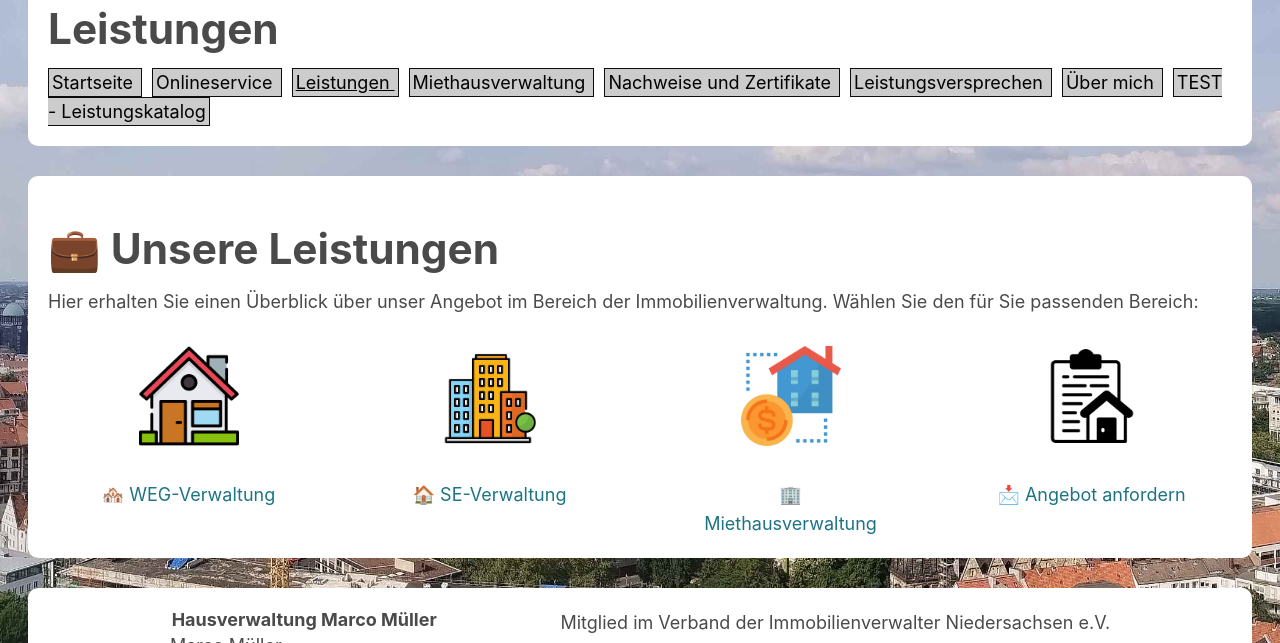
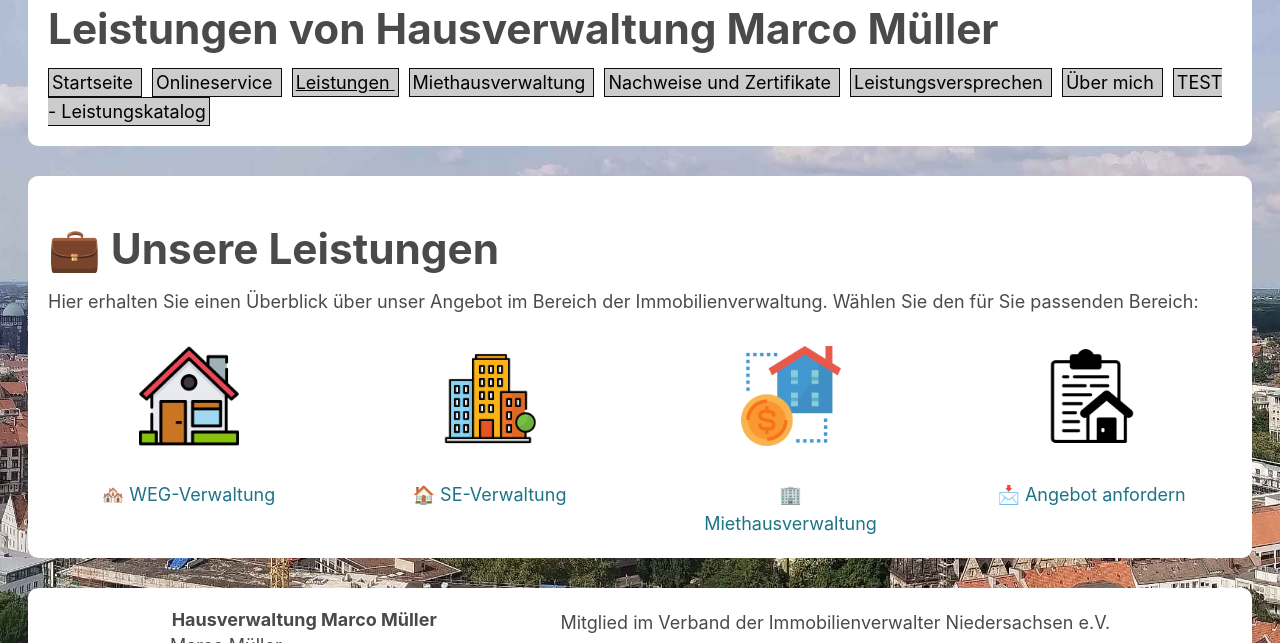
Before and after one commit to marek22k/hausverwaltung, a Jekyll site: the page built from leistungen.md, in a window 1280 px wide and 900 px high, scrolled down 751 px, cut to the strip 257-900 px from the top of the window. Built offline with Jekyll 4.4.1, drawn with Linux system fonts in a browser that asks for light colours; some of the changed lines change nothing that is shown.

Commit message:
Update leistungen.md

```diff
--- a/leistungen.md
+++ b/leistungen.md
@@ -1,9 +1,9 @@
 ---
 layout: page
-title: Leistungen
+title: Leistungen von Hausverwaltung Marco Müller
 permalink: /leistungen/
 description: Leistungen Ihrer Hausverwaltung – WEG-Verwaltung, SE-Verwaltung, Miethausverwaltung, Angebot anfordern
-keywords: WEG, SE-Verwaltung, Miethausverwaltung, Angebot
+keywords: Hausverwaltung Hannover, Mietshausverwaltung, Sondereigentumsverwaltung, WEG-Verwaltung, Immobilienverwaltung Hannover, Verwaltung von Wohnungseigentum, Immobilienservice, Hausverwalter Hannover, Angebot Hausverwaltung, professionelle Hausverwaltung, Immobilienbetreuung Hannover
 ---
 
 <style>
```
